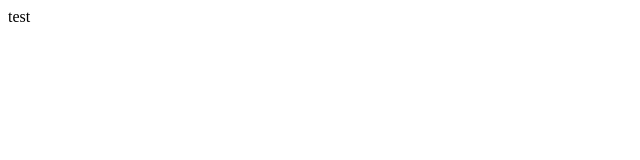
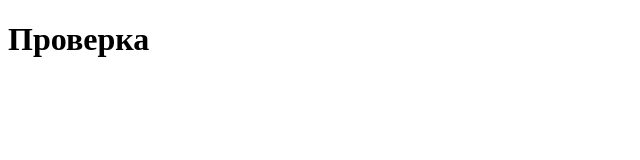
Before and after one commit to Anatoly-72/test, a plain HTML site: page index.html in a window 1280 px wide. Shown: the whole page, without its empty margins (0-640 px from the left). Drawn offline with Linux system fonts and the light colour scheme.

Commit message:
Update index.html

```diff
--- a/index.html
+++ b/index.html
@@ -4,9 +4,11 @@
   <meta charset="UTF-8">
   <meta http-equiv="X-UA-Compatible" content="IE=edge">
   <meta name="viewport" content="width=device-width, initial-scale=1.0">
-  <title>Document</title>
+  <title>Тестовый сайт</title>
 </head>
 <body>
-  test
+  <header>
+    <h1>Проверка</h1>
+  </header>
 </body>
 </html>
```
